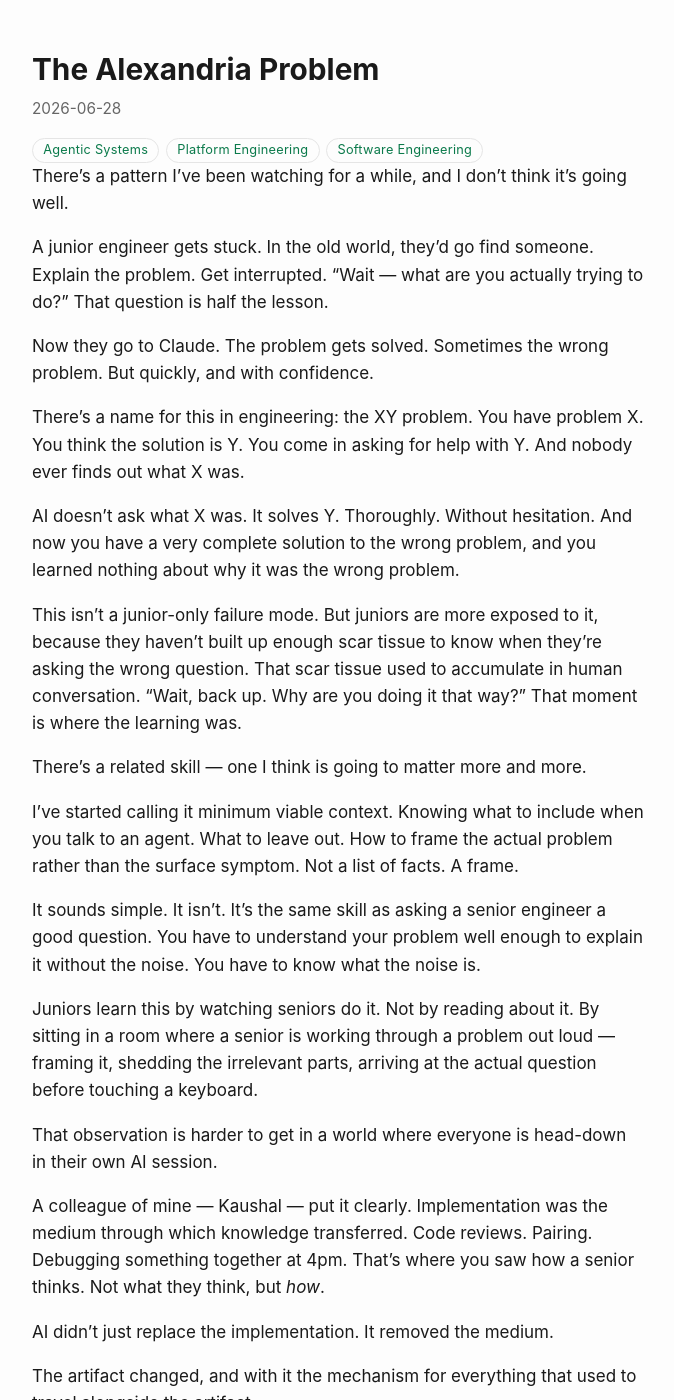
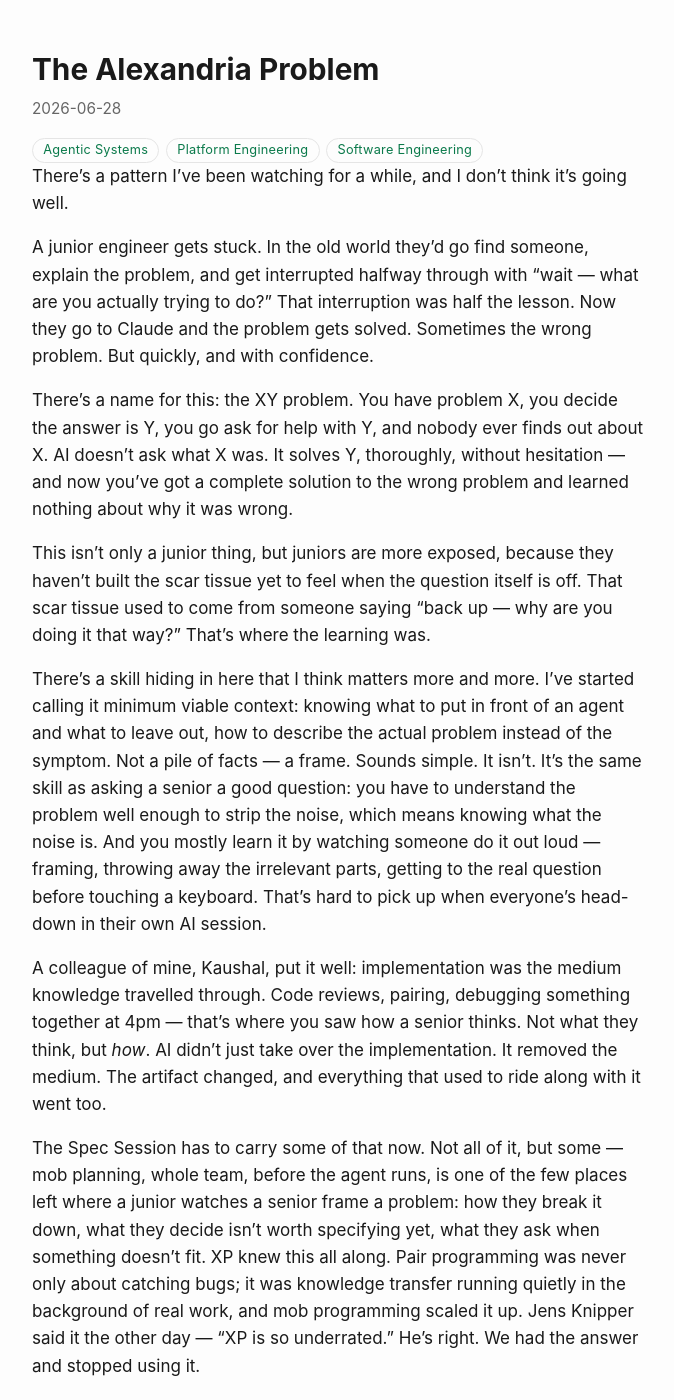
Before and after one commit to aepfli/aepfli.github.io, a Jekyll site: the page built from _posts/2026-06-28-The-Alexandria-Problem.md, in a window 1280 px wide and 1400 px high. Shown: the whole window, without its empty margins (302-976 px from the left). Built offline with Jekyll 4.4.1, drawn with Linux system fonts in a browser that asks for light colours; comment, search, counter and statistics services are not loaded; some of the changed text lies outside the part shown.

Commit message:
Rework three posts toward brain-dump voice
Apply HN feedback (reads too AI-generated): cut repeated antithesis
beats, trim restatements, shorten, and loosen toward a rawer first-person
voice while keeping the concrete anchors. Covers the two unreleased
"Left of the Loop" posts (Ever-Agreeing Genie, Alexandria Problem) and
the live Sheriff post. Allow British "travelled" in the dictionary.

Co-Authored-By: Claude Opus 4.8 (1M context) <noreply@anthropic.com>

```diff
--- a/_posts/2026-06-26-The-Ever-Agreeing-Genie.md
+++ b/_posts/2026-06-26-The-Ever-Agreeing-Genie.md
@@ -12,124 +12,58 @@ excerpt_separator: <!--more-->
 date: 2026-06-26 09:00:00 +0200
 ---
 
-Anthropic's engineers are shipping eight times more code than they were a few years ago.
+Anthropic's engineers ship eight times more code than they did a few years ago.
 
-And they had to schedule lunches so people would talk to each other.
+And they had to start scheduling lunches so people would talk to each other.
 
-Fiona Fung, who leads the Claude Code team, said it plainly on Lenny's Podcast last week.
+Fiona Fung, who leads the Claude Code team, said it on Lenny's Podcast last week.
 Working with agents all day had started to feel isolating.
-The team was moving fast.
-They had stopped running into each other.
-Anthropic's response was pairwise programming lunches and hackathons — deliberate rituals to restore the thing that used to happen by default.
+The team was fast, but they'd stopped running into each other.
+So they added pairwise programming lunches and hackathons — rituals to put back the thing that used to happen on its own.
 
 Eight times the output.
 Scheduled conversation.
-
 That ratio is worth sitting with.
 
-The thing that goes missing isn't visible in the metrics.
-It doesn't produce an error.
+Whatever goes missing here doesn't show up in the metrics.
+It doesn't throw an error.
 It just quietly stops being available.
 
 <!--more-->
 
-**Weighted validation.**
+Here's the part that bugs me most.
+Ask an AI whether your approach is sound and it mostly tells you it is.
+Not because it's lying — because it's answering the prompt.
+No stake in the outcome, no history with the system, no memory of the last three times this exact idea was tried and quietly failed.
+A colleague pushing back is a different thing.
+They've got context you never typed into the window, because they were there when it was earned.
+They're going to maintain this too.
+They might be wrong — but wrong in a direction you hadn't thought of.
+An agent can't disagree with you like that.
+It agrees faster.
 
-When you ask an AI if your approach is sound, it will generally tell you it is.
-Not because it's lying.
-Because it's responding to what you gave it.
-The model has no stake in the outcome.
-No history with the system.
-No memory of the last three times this approach was tried and failed.
+Same with scope.
+The agent builds what you ask for, all of it, thoroughly.
+It won't mention that the third feature is the one nobody will use, or that "good enough" happened two iterations ago, or that something next door already solves most of this.
+Knowing when to stop comes from someone who's watched a codebase rot under a hundred individually-reasonable decisions.
 
-When a colleague pushes back, something different is happening.
-They have context you didn't give them — because they were there when it was acquired.
-They have skin in the game — they're going to maintain this too.
-They might be wrong.
-But they might be wrong in a direction you hadn't considered.
+And it only knows what you put in front of it.
+The person who worked on payments remembers the edge case you're about to recreate.
+The junior who joined three months ago still sees the thing everyone stopped noticing.
+That gap — between what's in the window and what isn't — is where the expensive mistakes live.
 
-That's not the same as AI agreement.
-AI agreement is frictionless by design.
-It tells you what a plausible response to your prompt looks like.
-Weighted validation tells you what someone with standing thinks about your actual plan.
+Then the part I didn't expect to care about as much as I do: teaching.
+You can read everything a senior ever wrote and still not get how they think.
+What transfers is the friction — the "why this and not that" you have to answer out loud, the moment you watch someone frame a problem and realise you'd been framing it wrong.
+Fung said it too: "Every time I watch someone work, I learn something myself as well."
+The AI hands you an answer.
+It won't ask you to defend yours, won't remember last month's mistake, won't push on your mental model — only on the words you typed.
 
-The difference is structural.
-You can't prompt your way to it.
+I've watched teams strip the friction out on purpose.
+Fewer syncs, more async, everyone in their own context.
+They do move faster.
+They also stop catching what the friction was catching, and nobody notices for a while because the output looks the same.
 
-**Scope judgment.**
-
-The agent will build what you tell it to build.
-All of it.
-Thoroughly.
-
-It won't tell you that the third feature in the ticket is the one nobody will use.
-It won't notice that "good enough" was reached two iterations ago.
-It won't ask why you're building this when something adjacent already solves most of it.
-
-Scope judgment is knowing when to stop.
-When the return on effort has tipped.
-When the spec is correct but the outcome isn't worth the cost.
-
-AI optimises for the prompt.
-The team optimises for the right outcome — or at least, it's supposed to.
-That judgment requires someone with a view of the whole, not just the ticket in front of them.
-It requires people who've seen the codebase accumulate debt from a hundred good decisions that turned out to be slightly wrong.
-
-It doesn't come from the model.
-It comes from the room.
-
-**Unknown unknowns.**
-
-The model can only respond to what you put in the context window.
-What you forgot to include, it doesn't know about.
-What you didn't know to ask, it can't surface.
-
-The team surfaces what you didn't know to ask.
-Not because they're smarter.
-Because they see things from different angles.
-Because the person who worked on the payments service remembers the edge case you're about to recreate.
-Because the junior who onboarded three months ago still has the outsider perspective that makes the gap visible.
-
-AI is excellent at what's inside the context.
-It can't tell you what's missing from it.
-
-That gap is exactly where the expensive mistakes live.
-
-**Teaching.**
-
-The transfer of judgment is not the transfer of information.
-You can read every document a senior engineer wrote and not understand how they think.
-
-The thing that transfers is the friction.
-The moment when a senior says "why this approach and not that one" and you have to defend your reasoning out loud.
-The moment when you watch someone frame a problem and realise you had been framing it wrong.
-
-Fung put it well: "Every time I watch someone work, I learn something myself as well."
-That's not a feature of pair programming.
-That's a feature of being in the room with another person who does things differently than you do.
-
-AI will give you an answer.
-It won't ask you to justify yours.
-It won't remember that you made this mistake last month.
-It won't challenge your mental model — only the thing you typed.
-
-The learning that compounds over a career isn't information transfer.
-It's the slow accumulation of pushed-back-on decisions.
-That requires someone on the other side of the table.
-
-The friction is not the problem.
-
-I've watched teams remove it deliberately — fewer syncs, more async, everyone in their own context with their own tools.
-They move faster.
-And they stop catching the things the friction was catching.
-
-The team is not a productivity tax.
-It's the mechanism through which weighted validation, scope judgment, unknown unknowns and teaching happen.
-
-AI accelerates a lot.
-It can't give you any of those four things.
-
-Which means the team that skips them isn't moving faster.
-It's moving confidently in whatever direction felt right to the person who wrote the prompt.
-
-That's a different thing.
+The team was never the productivity tax.
+It was where the disagreement and the scope calls and the missing context and the teaching all happened at once.
+Skip that and you're not faster — you're moving confidently in whatever direction felt right to whoever wrote the prompt.
--- a/_posts/2026-06-28-The-Alexandria-Problem.md
+++ b/_posts/2026-06-28-The-Alexandria-Problem.md
@@ -15,125 +15,59 @@ date: 2026-06-28 09:00:00 +0200
 There's a pattern I've been watching for a while, and I don't think it's going well.
 
 A junior engineer gets stuck.
-In the old world, they'd go find someone.
-Explain the problem.
-Get interrupted.
-"Wait — what are you actually trying to do?"
-That question is half the lesson.
-
-Now they go to Claude.
-The problem gets solved.
+In the old world they'd go find someone, explain the problem, and get interrupted halfway through with "wait — what are you actually trying to do?"
+That interruption was half the lesson.
+Now they go to Claude and the problem gets solved.
 Sometimes the wrong problem.
 But quickly, and with confidence.
 
 <!--more-->
 
-There's a name for this in engineering: the XY problem.
-You have problem X.
-You think the solution is Y.
-You come in asking for help with Y.
-And nobody ever finds out what X was.
+There's a name for this: the XY problem.
+You have problem X, you decide the answer is Y, you go ask for help with Y, and nobody ever finds out about X.
+AI doesn't ask what X was.
+It solves Y, thoroughly, without hesitation — and now you've got a complete solution to the wrong problem and learned nothing about why it was wrong.
 
-AI doesn't ask what X was.
-It solves Y.
-Thoroughly.
-Without hesitation.
-And now you have a very complete solution to the wrong problem, and you learned nothing about why it was the wrong problem.
+This isn't only a junior thing, but juniors are more exposed, because they haven't built the scar tissue yet to feel when the question itself is off.
+That scar tissue used to come from someone saying "back up — why are you doing it that way?"
+That's where the learning was.
 
-This isn't a junior-only failure mode.
-But juniors are more exposed to it, because they haven't built up enough scar tissue to know when they're asking the wrong question.
-That scar tissue used to accumulate in human conversation.
-"Wait, back up. Why are you doing it that way?"
-That moment is where the learning was.
+There's a skill hiding in here that I think matters more and more.
+I've started calling it minimum viable context: knowing what to put in front of an agent and what to leave out, how to describe the actual problem instead of the symptom.
+Not a pile of facts — a frame.
+Sounds simple.
+It isn't.
+It's the same skill as asking a senior a good question: you have to understand the problem well enough to strip the noise, which means knowing what the noise is.
+And you mostly learn it by watching someone do it out loud — framing, throwing away the irrelevant parts, getting to the real question before touching a keyboard.
+That's hard to pick up when everyone's head-down in their own AI session.
 
-There's a related skill — one I think is going to matter more and more.
+A colleague of mine, Kaushal, put it well: implementation was the medium knowledge travelled through.
+Code reviews, pairing, debugging something together at 4pm — that's where you saw how a senior thinks.
+Not what they think, but *how*.
+AI didn't just take over the implementation.
+It removed the medium.
+The artifact changed, and everything that used to ride along with it went too.
 
-I've started calling it minimum viable context.
-Knowing what to include when you talk to an agent.
-What to leave out.
-How to frame the actual problem rather than the surface symptom.
-Not a list of facts.
-A frame.
+The Spec Session has to carry some of that now.
+Not all of it, but some — mob planning, whole team, before the agent runs, is one of the few places left where a junior watches a senior frame a problem: how they break it down, what they decide isn't worth specifying yet, what they ask when something doesn't fit.
+XP knew this all along.
+Pair programming was never only about catching bugs; it was knowledge transfer running quietly in the background of real work, and mob programming scaled it up.
+Jens Knipper said it the other day — "XP is so underrated."
+He's right.
+We had the answer and stopped using it.
 
-It sounds simple.
-It isn't.
-It's the same skill as asking a senior engineer a good question.
-You have to understand your problem well enough to explain it without the noise.
-You have to know what the noise is.
-
-Juniors learn this by watching seniors do it.
-Not by reading about it.
-By sitting in a room where a senior is working through a problem out loud — framing it, shedding the irrelevant parts, arriving at the actual question before touching a keyboard.
-
-That observation is harder to get in a world where everyone is head-down in their own AI session.
-
-A colleague of mine — Kaushal — put it clearly.
-Implementation was the medium through which knowledge transferred.
-Code reviews.
-Pairing.
-Debugging something together at 4pm.
-That's where you saw how a senior thinks.
-Not what they think, but *how*.
-
-AI didn't just replace the implementation.
-It removed the medium.
-
-The artifact changed, and with it the mechanism for everything that used to travel alongside the artifact.
-
-The Spec Session has to carry some of that weight now.
-Not all of it.
-But some.
-
-The spec session — mob planning, whole team, before the agent runs — is where a junior watches how a senior frames a problem.
-Not the code.
-The thinking before the code.
-How they decompose it.
-What they decide isn't worth specifying yet.
-What question they ask when something doesn't fit.
-
-XP already knew this.
-Pair programming wasn't just about catching bugs.
-It was a knowledge transfer mechanism, running continuously, in the background of real work.
-Mob programming scaled it up.
-Jens Knipper said it the other day: "XP is so underrated."
-He's not wrong.
-We had the answer.
-We just stopped using it.
-
-The Spec Session is what those practices look like when the primary artifact is a spec, not code.
-Same logic.
-Different room.
-
-But here's the thing that worries me more than the juniors.
-
-The juniors are the visible problem.
-The invisible one is that seniors are doing it too.
-
-Seniors are also validating ideas with AI instead of with each other.
-Also solving problems in isolation.
-Also getting faster individually while the shared mental model of the system gets thinner.
-
-Team knowledge used to accumulate through osmosis.
-Code reviews.
-Hallway conversations.
-Groaning together at the same architectural mistake for the third time.
-That's how norms built.
-That's how a team developed a shared sense of what good looked like.
-
-That doesn't happen automatically anymore.
+But the thing that worries me more than the juniors: seniors are doing it too.
+Validating with AI instead of with each other, solving things in isolation, getting individually faster while the shared picture of the system quietly thins out.
+Team knowledge used to build up by osmosis — reviews, hallway conversations, groaning together at the same architectural mistake for the third time.
+That's how a team grew a shared sense of what "good" looked like.
+It doesn't happen on its own anymore.
 It has to be designed in.
 
-The danger isn't that juniors stop learning.
-It's that everyone starts learning alone.
+I don't have a clean fix.
+The Spec Session is part of it.
+Deliberate sharing — pairing on the spec, rotating who leads the session, not just dropping tickets and letting agents run — is part of it.
+But the first step is just noticing that the medium changed and nothing replaced it automatically.
+If the only place your team still meets is the sprint review, the shared mental model is probably already thinner than you think.
 
-I don't have a clean answer to the team knowledge problem.
-The Spec Session is part of it.
-Deliberate knowledge-sharing practices — pairing on spec work, rotating session leads, not just assigning tickets and letting agents run — are part of it.
-
-But the first step is noticing that the medium changed.
-And that nothing replaced it automatically.
-
-If you're running a team right now and the only shared touchpoint is the sprint review, the shared mental model is probably already thinner than you think.
-
-The work happens faster.
-The understanding of why it happened that way is building up... where, exactly?
+The work goes faster.
+The understanding of why it went that way is accumulating... where, exactly?
```
Also changed, not shown: _posts/2026-06-24-This-Town-Needs-a-Sheriff.md (+28 -45 lines), 1 other file.
